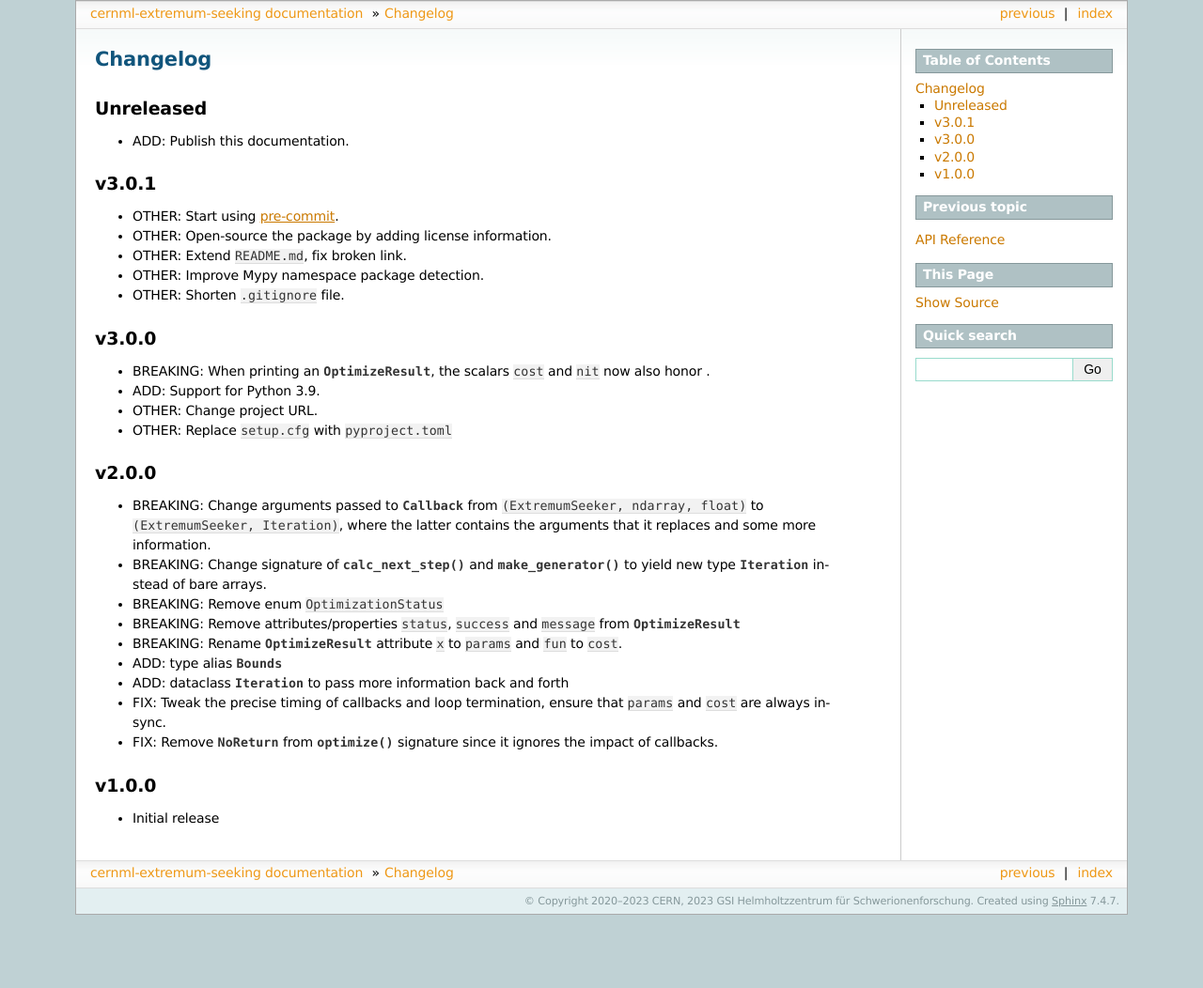
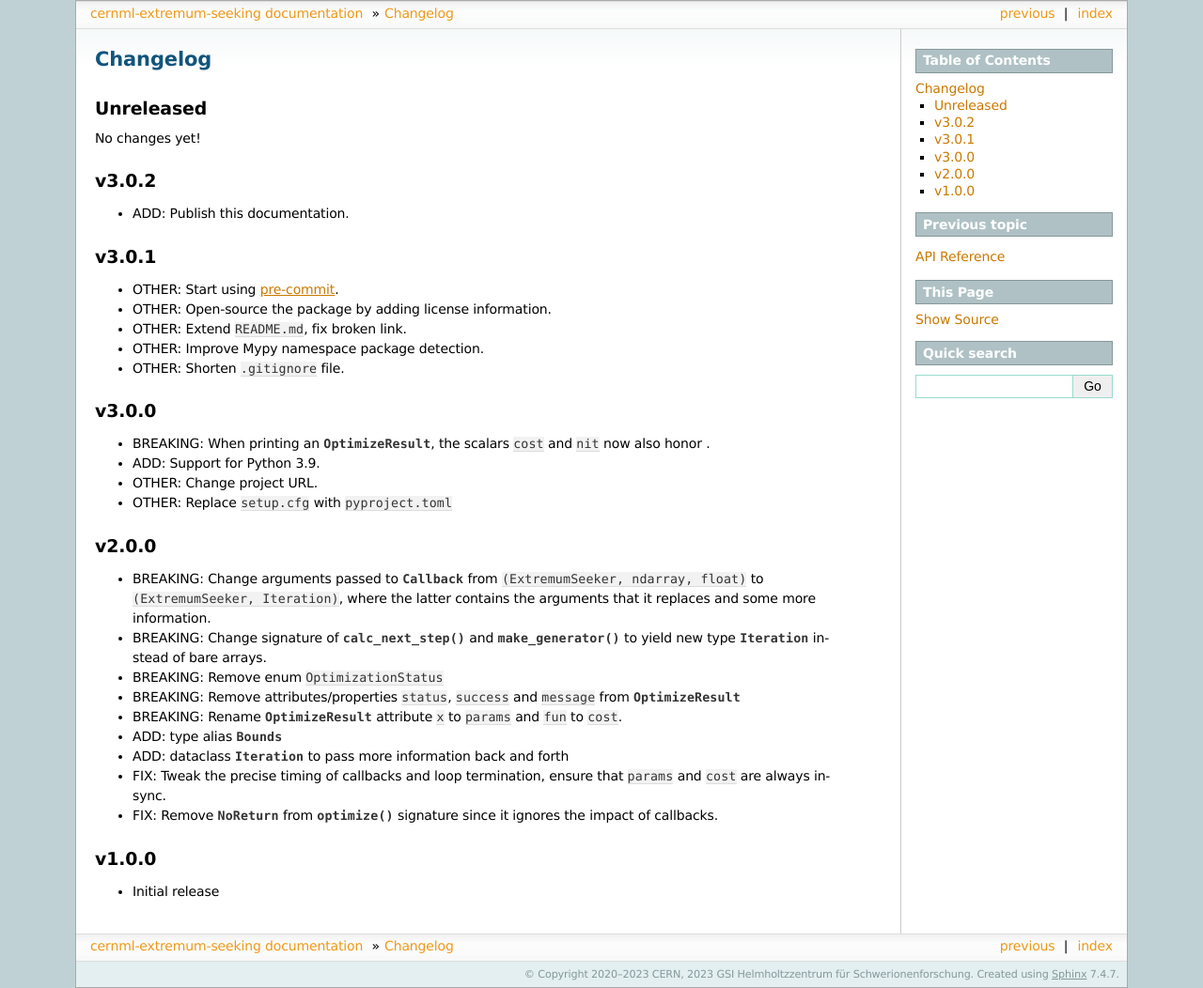
Before and after one commit to geoff-project/extremum-seeking, a Sphinx documentation site: the page built from docs/changelog.rst, in a window 1280 px wide. Shown: the whole page at 94% size. Built offline with Sphinx 7.4.7, drawn with Linux system fonts in a browser that asks for light colours; the version number could not be read and is left out; before the commit the page ends 974 px from its top, so only the background shows below that.

Commit message:
Bump version.

```diff
--- a/docs/changelog.rst
+++ b/docs/changelog.rst
@@ -12,6 +12,11 @@ Changelog
 
 Unreleased
 ----------
+
+No changes yet!
+
+v3.0.2
+------
 
 - ADD: Publish this documentation.
 
```
